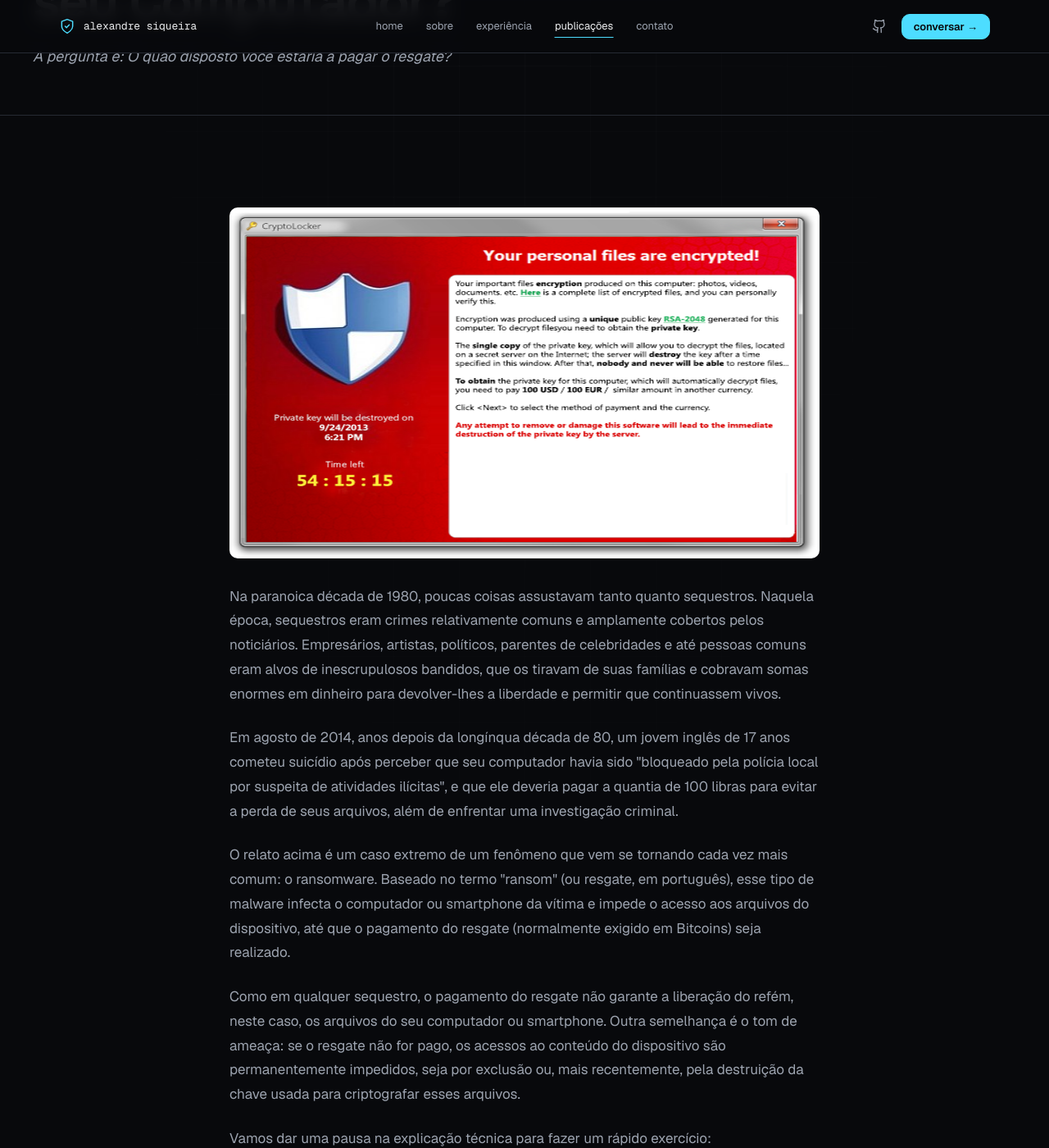
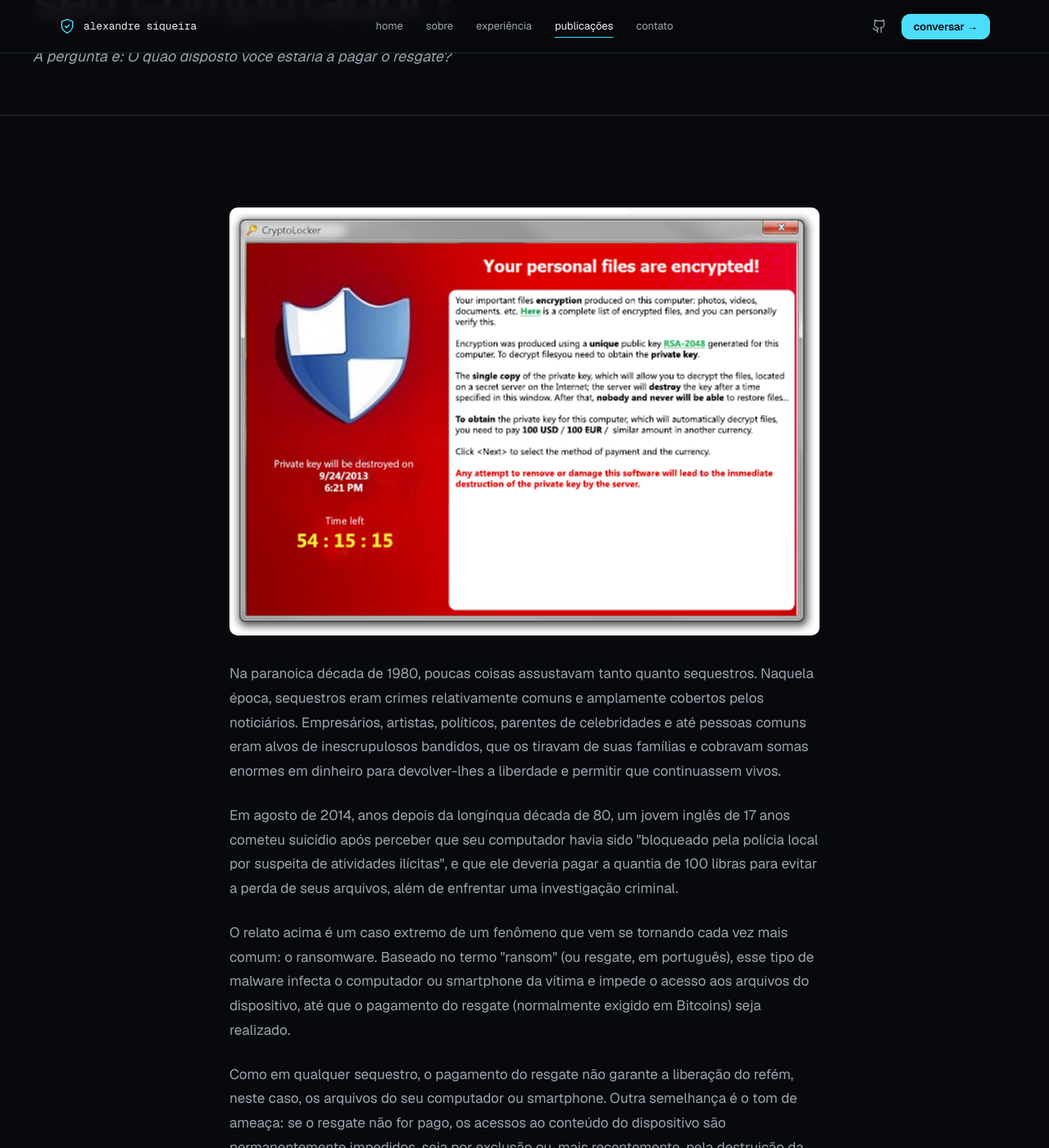
Before and after one commit to alex-siqueira/portfolio, a Jekyll site: the page built from _posts/2016-02-10-ransomware.md, in a window 1280 px wide and 1400 px high, scrolled down 300 px. Shown: the whole window at 82% size. Built offline with Jekyll 4.4.1, drawn with Linux system fonts in a browser that asks for light colours.

Commit message:
fix: imagens de post distorcidas por altura fixa vinda do atributo
.post-content img só tinha width: 100%, sem height: auto. Sem esse
reset, a altura do atributo HTML (ex: height="1281") era aplicada
como pixel absoluto enquanto a largura ficava fluida — a imagem
paisagem ficava espremida numa caixa estreita e alta, esticada pelo
object-fit padrão (fill). Efeito colateral direto do commit anterior
que adicionou width/height nos posts antigos sem esse companion rule.

```diff
--- a/css/style.css
+++ b/css/style.css
@@ -892,7 +892,7 @@
 .post-content pre code { background: none; padding: 0; font-size: 13px; line-height: 1.7; }
 .post-content blockquote { border-left: 2px solid var(--accent); padding: var(--s-3) var(--s-5); margin: var(--s-5) 0; background: var(--surface); border-radius: 0 var(--r-2) var(--r-2) 0; }
 .post-content blockquote p { color: var(--fg-secondary); font-style: italic; margin: 0; }
-.post-content img { border-radius: var(--r-2); margin: var(--s-6) 0; width: 100%; }
+.post-content img { border-radius: var(--r-2); margin: var(--s-6) 0; width: 100%; height: auto; }
 .post-content iframe { width: 100%; border-radius: var(--r-2); margin: var(--s-6) 0; border: none; }
 
 .post-footer {
```
